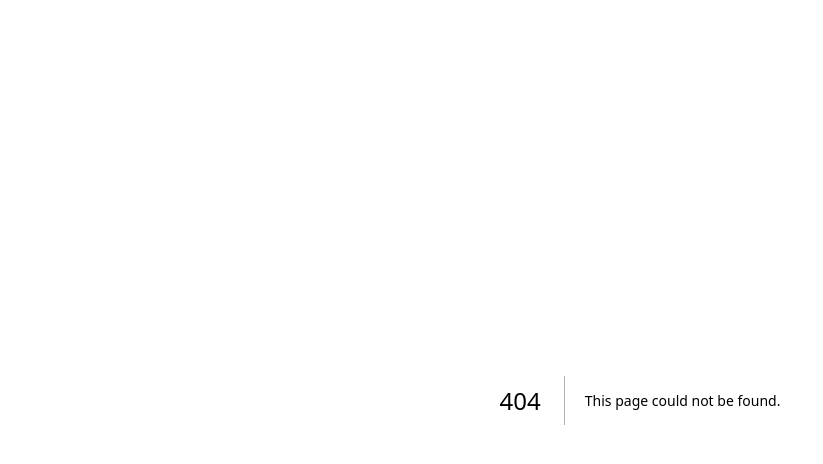
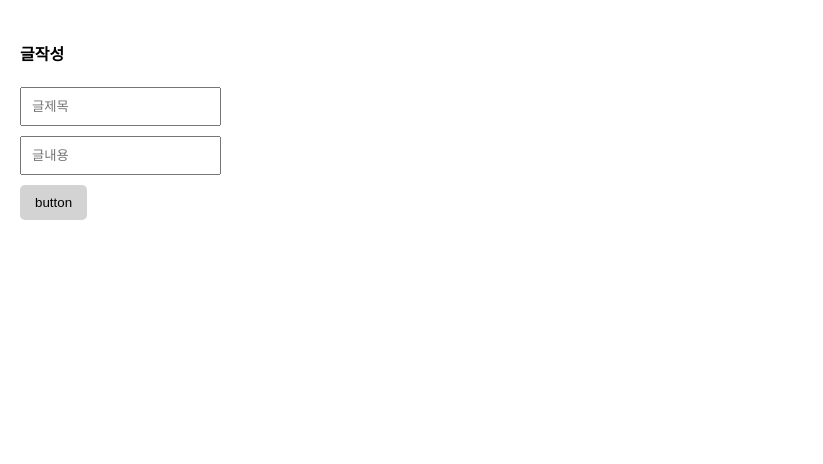
Before and after one commit to kkkkrk/nextjs-notice-board, a Next.js app: page /write in a window 1280 px wide. Before the commit this address had no page. Shown: the top 464 px of the page, without its empty margins (0-823 px from the left). Built offline with nearby package versions, Linux system fonts and the light colour scheme.

Commit message:
게시물 post, put

```diff
--- a/app/globals.css
+++ b/app/globals.css
@@ -25,3 +25,26 @@ body {
     color: grey;
     margin: 5px 0px;
 }
+
+.p-20 {
+    padding: 20px;
+}
+
+input {
+    box-sizing: border-box;
+    padding: 10px;
+    display: block;
+    margin-bottom: 10px;
+}
+
+button {
+    padding: 10px 15px;
+    background: lightgray;
+    border: none;
+    border-radius: 5px;
+}
+
+a {
+    text-decoration: none;
+    color: black;
+}
--- a/app/list/page.js
+++ b/app/list/page.js
@@ -18,6 +18,7 @@ export default async function List() {
                                 <h4>{a.title}</h4>
                             </Link>
                             <DetailLink></DetailLink>
+                            <Link href={'/edit/' + a._id}>✏️</Link>
                             <p>{a.content}</p>
                         </div>
                     )
--- /dev/null
+++ b/app/write/page.js
@@ -0,0 +1,12 @@
+export default function Write() {
+    return (
+        <div className="p-20">
+            <h4>글작성</h4>
+            <form action="/api/post/new" method="POST">
+                <input name="title" placeholder="글제목" />
+                <input name="content" placeholder="글내용" />
+                <button type="submit">button</button>
+            </form>
+        </div>
+    )
+}
--- /dev/null
+++ b/pages/api/post/new.js
@@ -0,0 +1,22 @@
+import { connectDB } from "@/util/database"
+
+export default async function handler(요청, 응답) {
+    if (요청.method == 'POST') {
+        if (요청.body.title == '' && 요청.body.content == '') {
+            return 응답.status(500).json('너 왜 제목, 내용 안 씀')
+        }
+        if (요청.body.title == '') {
+            return 응답.status(500).json('너 왜 제목 안 씀')
+        }
+        if (요청.body.content == '') {
+            return 응답.status(500).json('너 왜 내용 안 씀')
+        }
+        try {
+            const db = (await connectDB).db("forum")
+            let result = await db.collection('post').insertOne(요청.body)
+            응답.status(200).redirect('/list')
+        } catch (error) {
+            return 응답.status(500).json("mongodb에 저장 안됨")
+        }
+    }
+}
--- /dev/null
+++ b/pages/api/test.js
@@ -0,0 +1,7 @@
+import { connectDB } from "@/util/database"
+
+export default async function handler(요청, 응답) {
+    const db = (await connectDB).db("forum")
+    let result = await db.collection('post').find().toArray()
+    return 응답.status(200).json(result)
+}
```
Also changed, not shown: app/date/page.js (added, +12 -0 lines), app/edit/[id]/page.js (added, +19 -0 lines).
